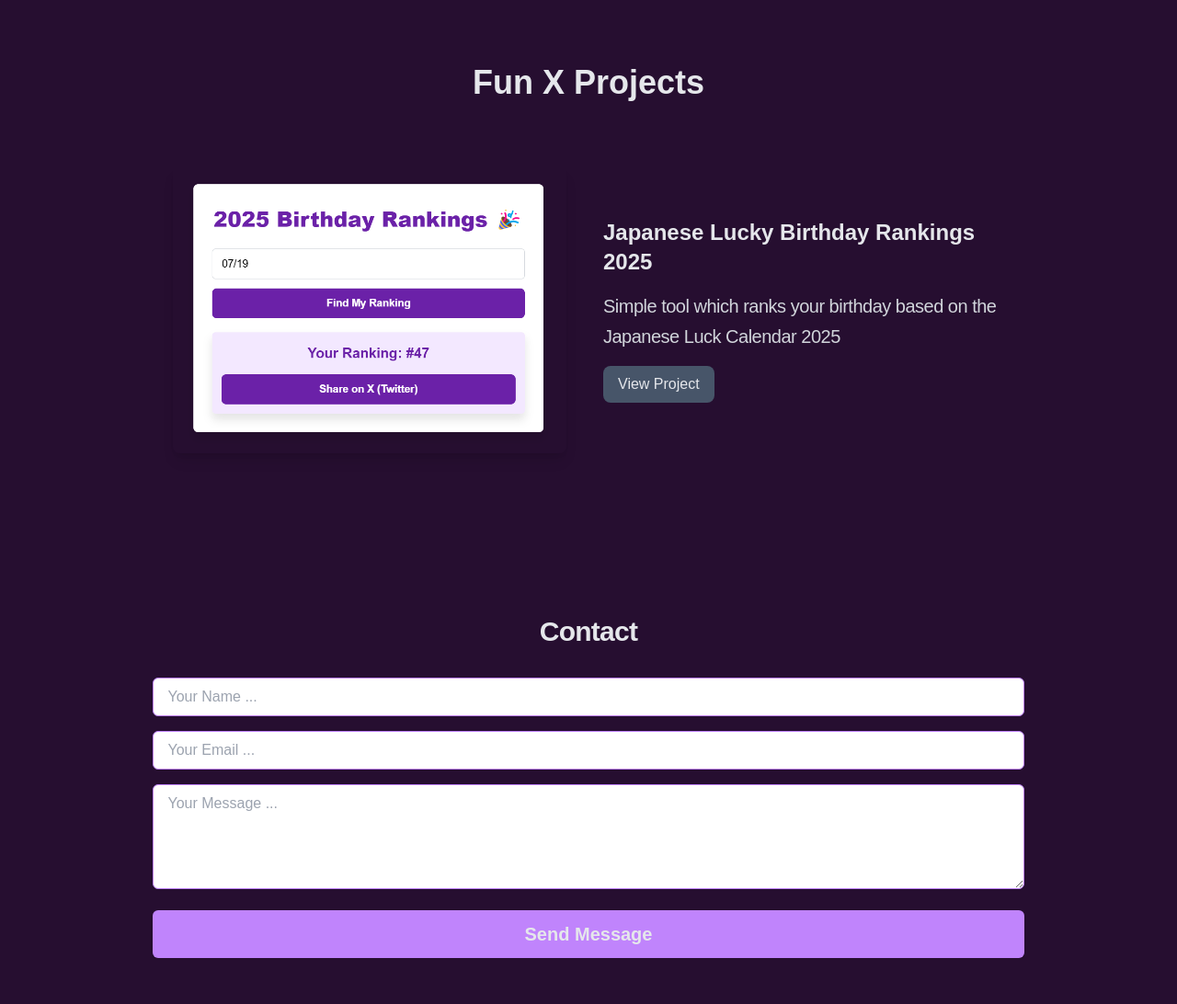
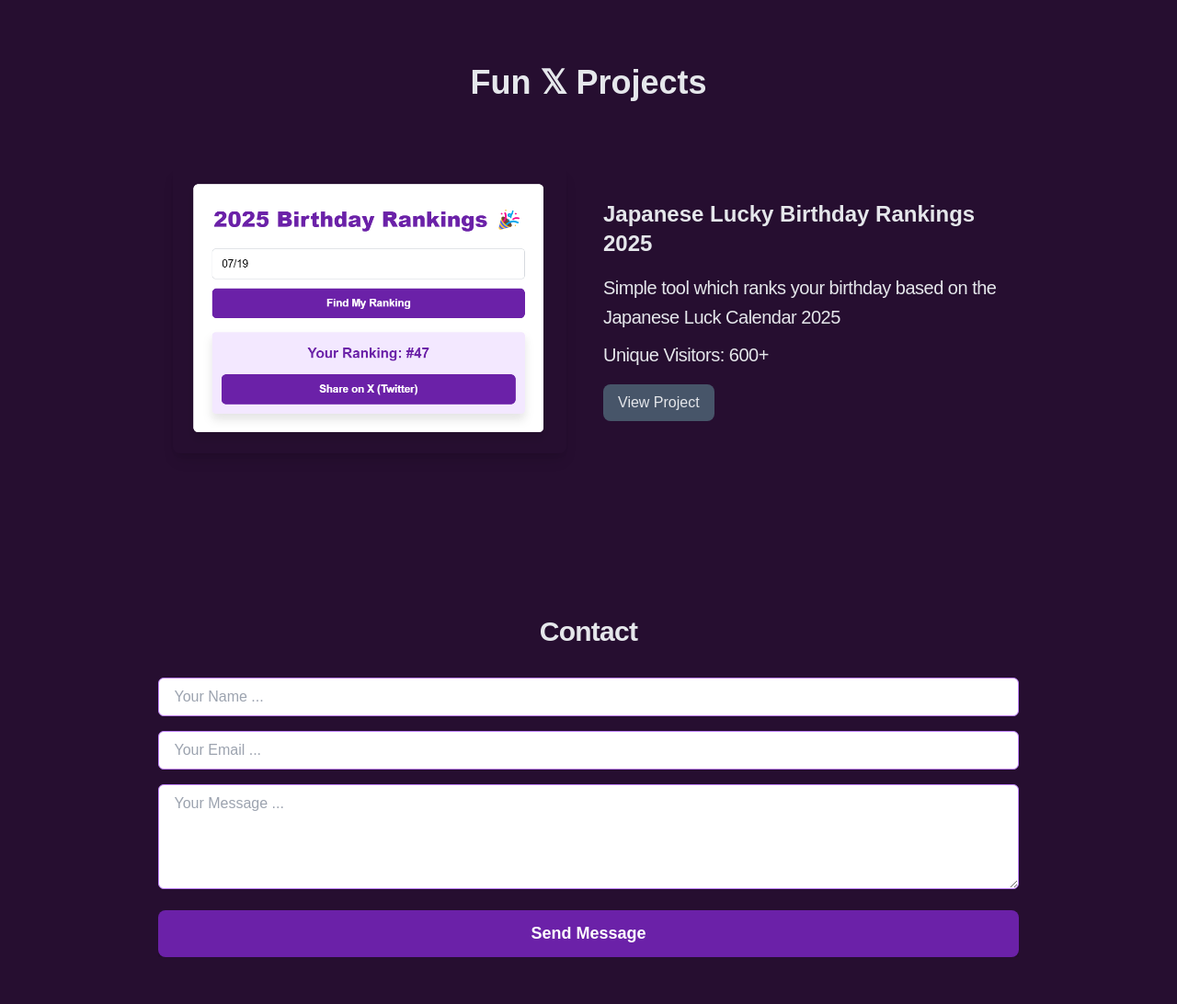
Before and after one commit to Buddhsen-tripathi/Portfolio, a React (Vite) app: page / in a window 1280 px wide. Shown: the part 1698-2790 px from the top of the page at 92% size. Built offline with nearby package versions, Linux system fonts and the light colour scheme; no server answers.

Commit message:
Button animation fix

```diff
--- a/index.html
+++ b/index.html
@@ -2,6 +2,7 @@
 <html lang="en">
   <head>
     <meta charset="UTF-8" />
+    <meta name="google-adsense-account" content="ca-pub-8627226194830904">
     <link rel="icon" type="image/svg+xml" href="./logo-base-32x32.png" />
     <meta name="viewport" content="width=device-width, initial-scale=1.0" />
     <title>Buddhsen Tripathi</title>
--- a/src/components/2025BirthdayRankings.jsx
+++ b/src/components/2025BirthdayRankings.jsx
@@ -39,6 +39,7 @@ const BirthdayRankings = () => {
 
     return (
         <div className="max-w-[1000px] mx-auto p-6 mt-28 bd-page">
+            <meta name="google-adsense-account" content="ca-pub-8627226194830904"></meta>
             <div className="container-box-bd" ref={screenshotRef}>
                 <h1 className="heading-bd">2025 Lucky Birthday Rankings 🎉</h1>
                 <form onSubmit={handleSubmit}>
--- a/src/components/BlogPage.jsx
+++ b/src/components/BlogPage.jsx
@@ -75,6 +75,7 @@ const BlogPage = () => {
 
     return (
         <div className="mx-auto mt-24 px-12 max-w-[1200px] text-gray-200">
+            <meta name="google-adsense-account" content="ca-pub-8627226194830904"></meta>
             <h1 className="text-3xl font-bold mb-6">Blogs</h1>
             <div className="grid grid-cols-1 md:grid-cols-2 lg:grid-cols-3 gap-6">
                 {posts.map((post) => (
--- a/src/components/Contact.jsx
+++ b/src/components/Contact.jsx
@@ -53,7 +53,7 @@ const Contact = () => {
                     />
                     <button
                         type="submit"
-                        className="w-full py-3 rounded-md text-gray-200 font-semibold text-xl bg-purple-400 hover:bg-purple-400"
+                        className="button-bd"
                     >
                         Send Message
                     </button>
--- a/src/components/FunXProjects.jsx
+++ b/src/components/FunXProjects.jsx
@@ -10,6 +10,7 @@ const funProjects = [
         links: {
             site: "2025-birthday-rankings",
         },
+        visits: "600+"
     }
 ];
 
@@ -17,7 +18,7 @@ const FunXProjects = () => {
     return (
         <div className="max-w-[1000px] mx-auto p-6 md:my-20" id="funxprojects">
             <Reveal>
-                <h2 className="text-4xl font-bold text-center text-gray-200 mb-12">Fun X Projects</h2>
+                <h2 className="text-4xl font-bold text-center text-gray-200 mb-12">Fun 𝕏 Projects</h2>
                 {funProjects.map((project, index) => (
                     <Reveal key={index}>
                         <div
@@ -36,11 +37,13 @@ const FunXProjects = () => {
                                 <h3 className="text-2xl font-semibold text-gray-200 mb-4">
                                     {project.title}
                                 </h3>
-                                <p className="text-gray-300 mb-4">{project.description}</p>
+                                <p className="text-gray-200 mb-2">{project.description}</p>
+                                <p className="text-gray-200 mb-4">Unique Visitors: {project.visits}</p>
                                 <div className="flex space-x-4">
                                     <a
                                         href={project.links.site}
-                                        className="px-4 py-2 bg-slate-600 text-gray-200 rounded-lg hover:bg-slate-700 transition duration-300"
+                                        className='px-4 py-2 bg-slate-600 text-gray-200 rounded-lg hover:bg-slate-700
+                                        transition duration-300' target='_blank'
                                     >
                                         View Project
                                     </a>
--- a/src/index.css
+++ b/src/index.css
@@ -798,6 +798,16 @@ video {
   background-color: rgb(192 132 252 / var(--tw-bg-opacity));
 }
 
+.bg-purple-300{
+  --tw-bg-opacity: 1;
+  background-color: rgb(216 180 254);
+}
+
+.bg-purple-600{
+  --tw-bg-opacity: 1;
+  background-color: rgb(147 51 234);
+}
+
 .bg-slate-600{
   --tw-bg-opacity: 1;
   background-color: rgb(71 85 105 / var(--tw-bg-opacity));
```
